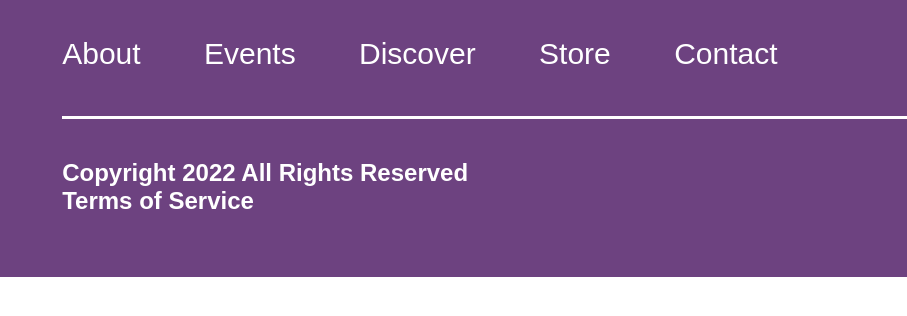
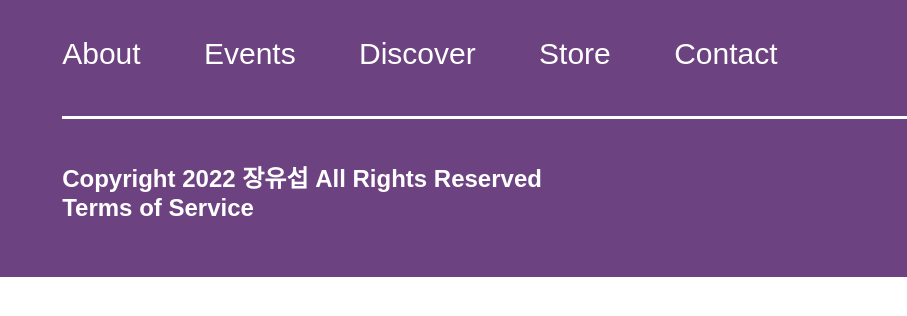
Before and after one commit to changeusup/FinalProject, a plain HTML site: page atari.html in a window 1280 px wide. Shown: the part 5383-5699 px from the top of the page, 0-907 px from the left. Drawn offline with Linux system fonts and the light colour scheme; a web font is replaced by a local one.

Commit message:
Update atari.html

```diff
--- a/atari.html
+++ b/atari.html
@@ -206,7 +206,7 @@
 			<div class="footMenu">
 				<p><a href="select.html">About</a>    <a href="select.html">Events</a>    <a href="select.html">Discover</a>    <a href="select.html">Store</a>    <a href="select.html">Contact</a></p>
 			</div>
-			<h4>Copyright 2022 All Rights Reserved<br>Terms of Service</h4>
+			<h4>Copyright 2022 장유섭 All Rights Reserved<br>Terms of Service</h4>
 		</div>
 		<div class="footerRight">
 			<div class="icons">
```
